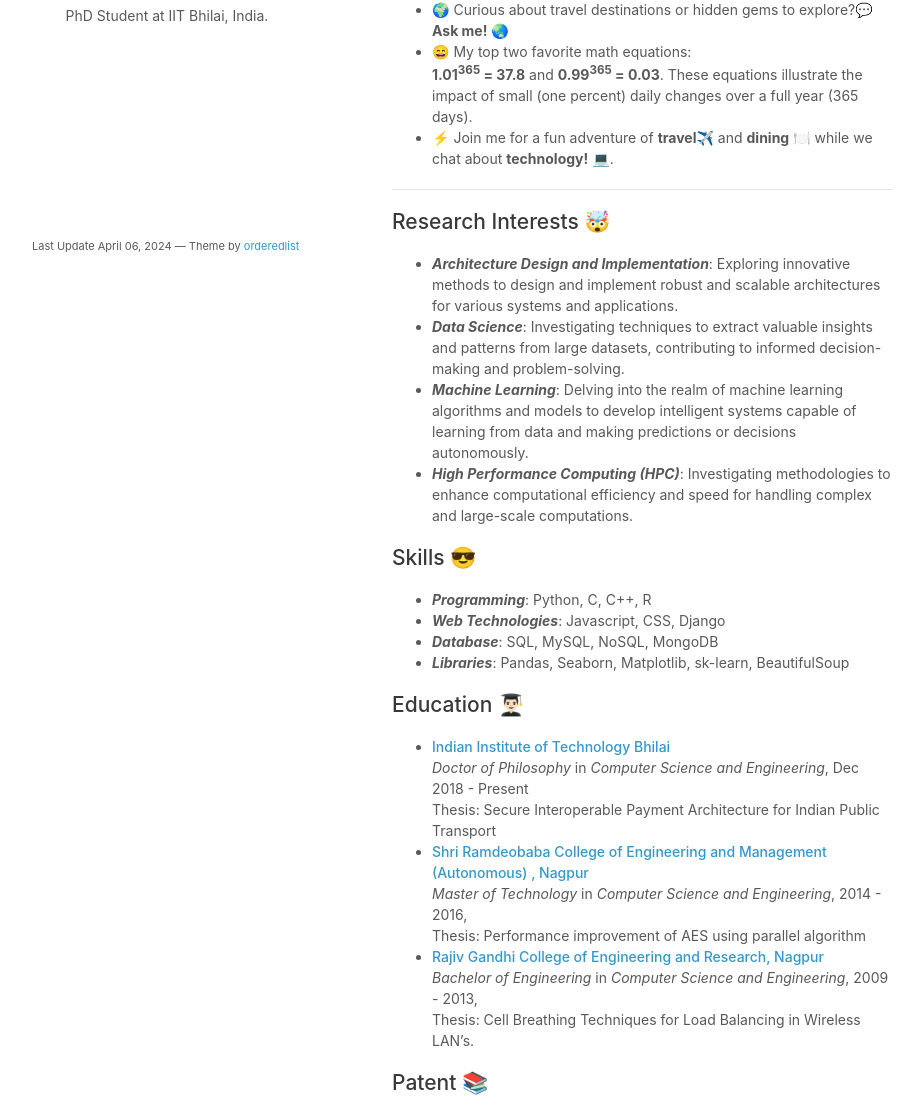
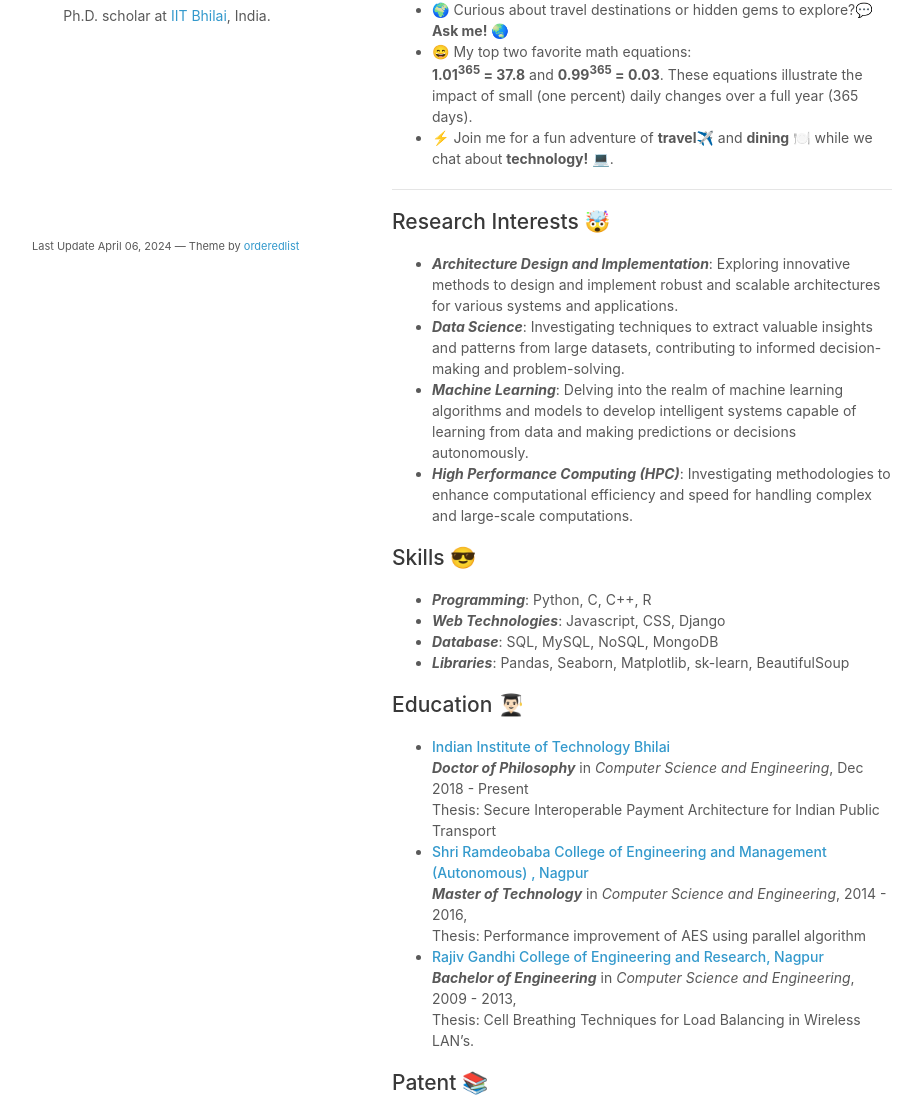
Before and after one commit to vhsathawane/vhsathawane.github.io, a plain HTML site: page index.html in a window 1280 px wide. Shown: the part 475-1586 px from the top of the page, without its empty margins (178-1099 px from the left). Drawn offline with Linux system fonts and the light colour scheme.

Commit message:
Update index.html

```diff
--- a/index.html
+++ b/index.html
@@ -21,7 +21,7 @@
           <img src="/static/simple2.jpg" alt="Logo">
 
 
-        <p><center>PhD Student at IIT Bhilai, India.</center></p>
+        <p><center>Ph.D. scholar at <a href="https://www.iitbhilai.ac.in/" previewlistener="true"> IIT Bhilai</a>, India.</center></p>
 
 <!--          -->
 
@@ -74,19 +74,19 @@
   <ul>
     <li><strong><a href="https://www.iitbhilai.ac.in/" previewlistener="true">Indian Institute of Technology Bhilai</a></strong>
   <br>
-  <em>Doctor of Philosophy</em> in <em>Computer Science and Engineering</em>, Dec 2018 - Present
+  <em><b>Doctor of Philosophy</b></em> in <em>Computer Science and Engineering</em>, Dec 2018 - Present
   <br>
   Thesis: Secure Interoperable Payment Architecture for Indian Public Transport </li>
     <li><strong><a href="https://www.rknec.edu/" previewlistener="true">Shri Ramdeobaba College of Engineering and Management (Autonomous) , Nagpur</a></strong>
   <br>
-  <em>Master of Technology</em> in <em>Computer Science and Engineering</em>, 2014 - 2016,
+  <em><b>Master of Technology</b></em> in <em>Computer Science and Engineering</em>, 2014 - 2016,
   <br>
   Thesis: Performance improvement of AES using parallel algorithm </li>
     <li><strong><a href="https://rgcer.edu.in/" previewlistener="true">
       Rajiv Gandhi College of Engineering and Research, Nagpur
       </a></strong>
   <br>
-  <em>Bachelor of Engineering</em> in <em>Computer Science and Engineering</em>, 2009 - 2013,  <br>
+  <em><b>Bachelor of Engineering</b></em> in <em>Computer Science and Engineering</em>, 2009 - 2013,  <br>
   Thesis: Cell Breathing Techniques for Load Balancing in Wireless LAN’s.</li>
   </ul>
   <h2 id="publications-citations-43-">Patent  📚</h2>
```
